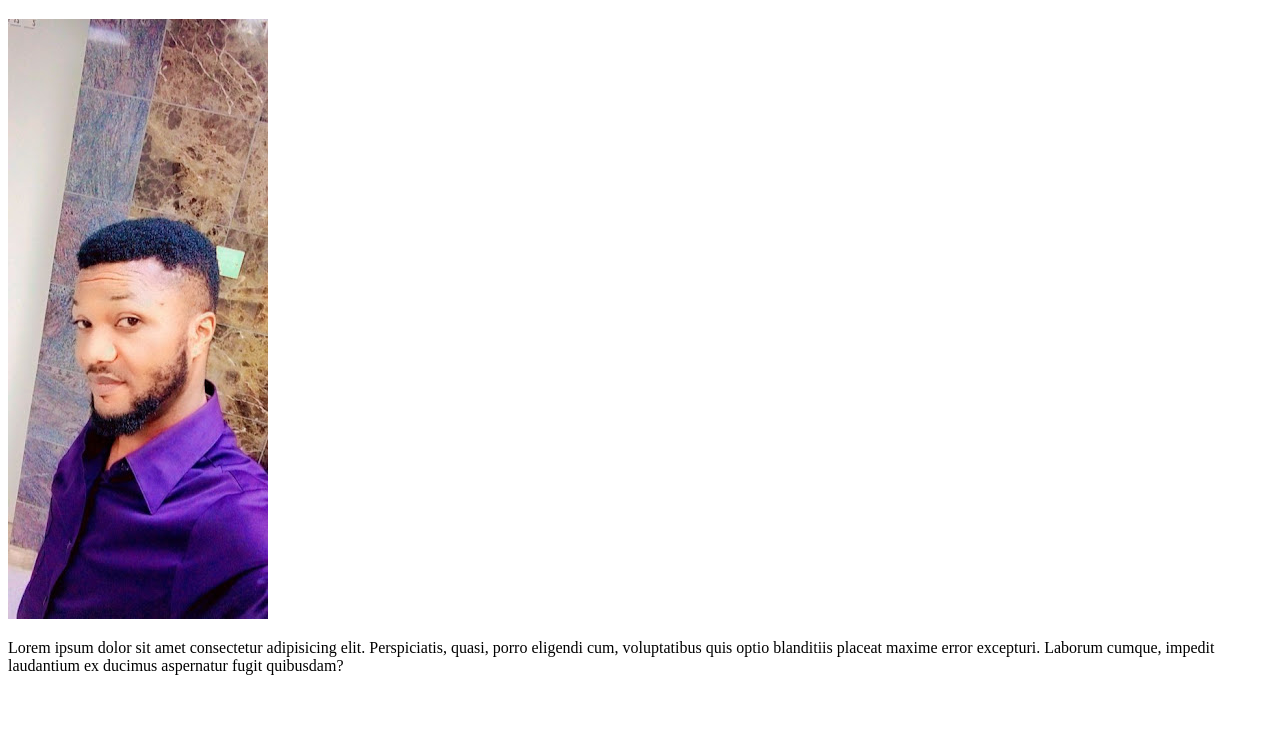
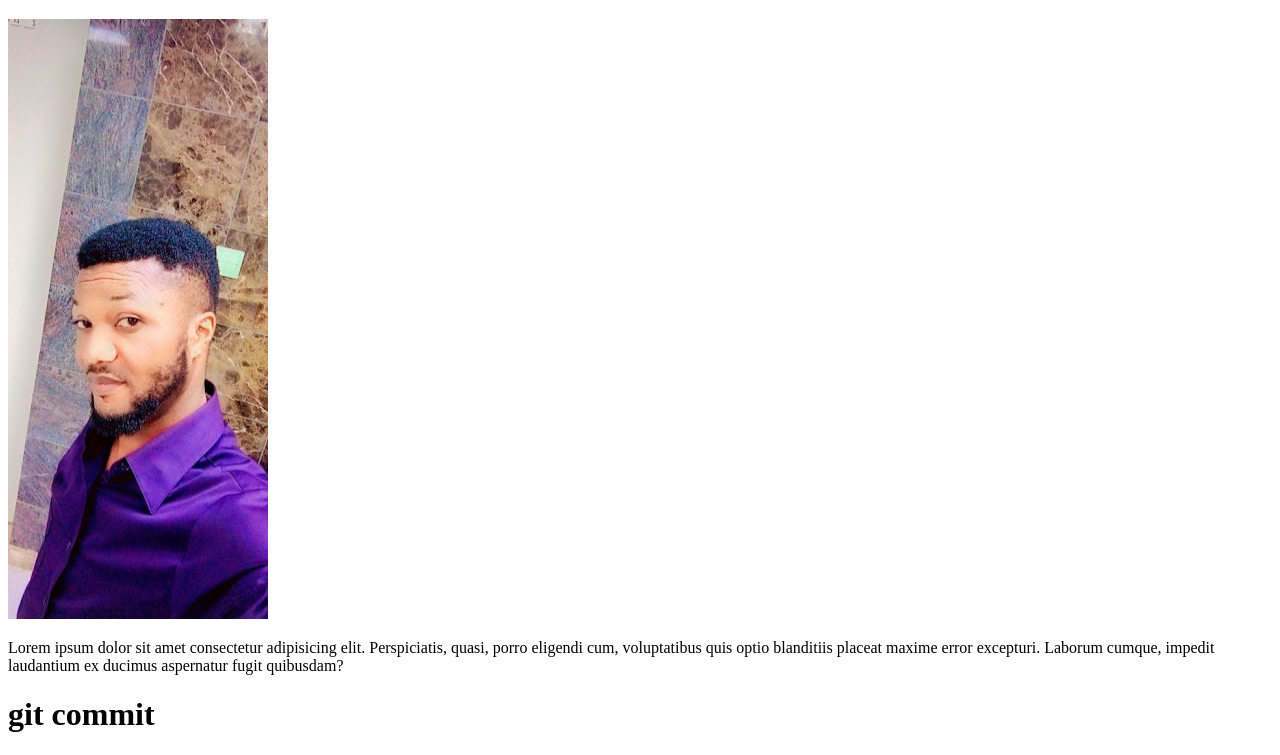
Before and after one commit to owo-cyber2023/todaysrepo, a plain HTML site: page index.html in a window 1280 px wide. Shown: the part 61-816 px from the top of the page. Drawn offline with Linux system fonts and the light colour scheme.

Commit message:
new heading added to index file

```diff
--- a/index.html
+++ b/index.html
@@ -9,6 +9,8 @@
   <h1>First Git</h1>
   <img src="images/moni.jpg" alt="">
   <p>Lorem ipsum dolor sit amet consectetur adipisicing elit. Perspiciatis, quasi, porro eligendi cum, voluptatibus quis optio blanditiis placeat maxime error excepturi. Laborum cumque, impedit laudantium ex ducimus aspernatur fugit quibusdam?</p>
+  <h1>git commit</h1>
+
 
 </body>
 </html>
```
